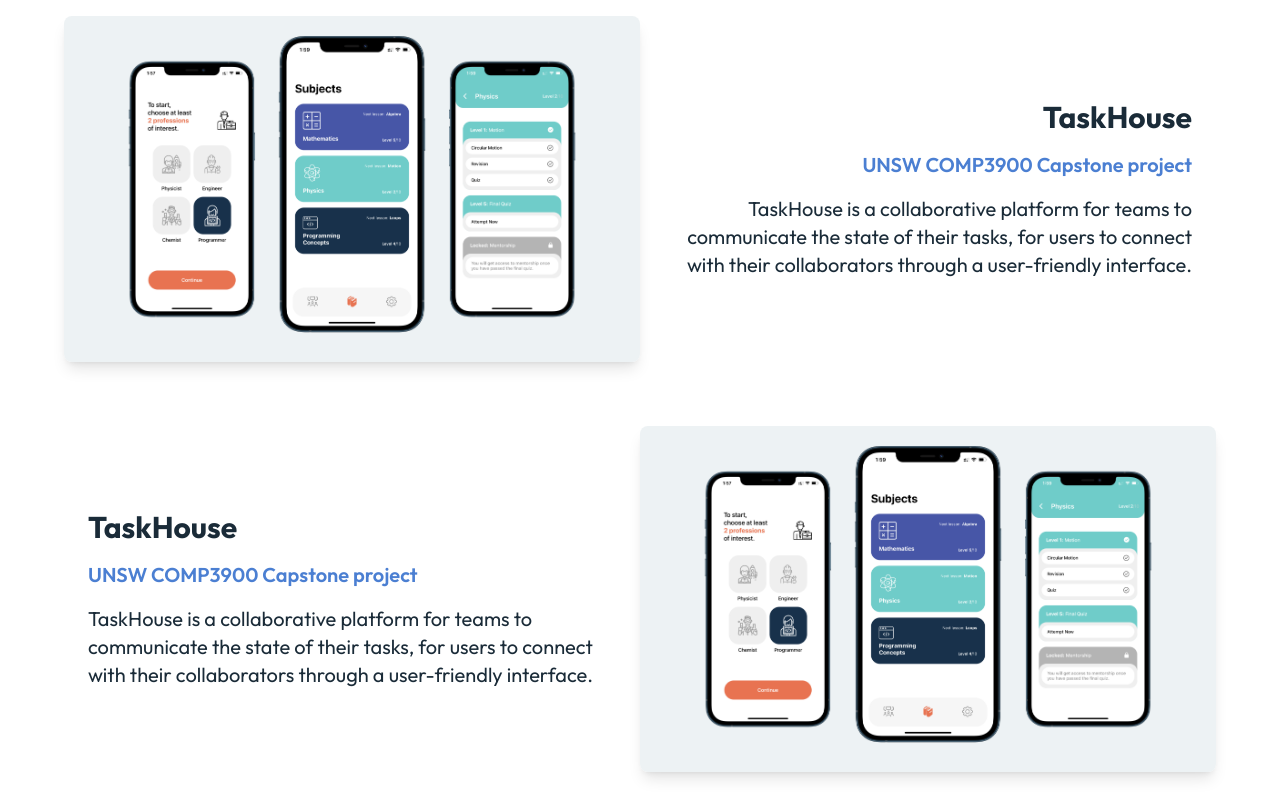
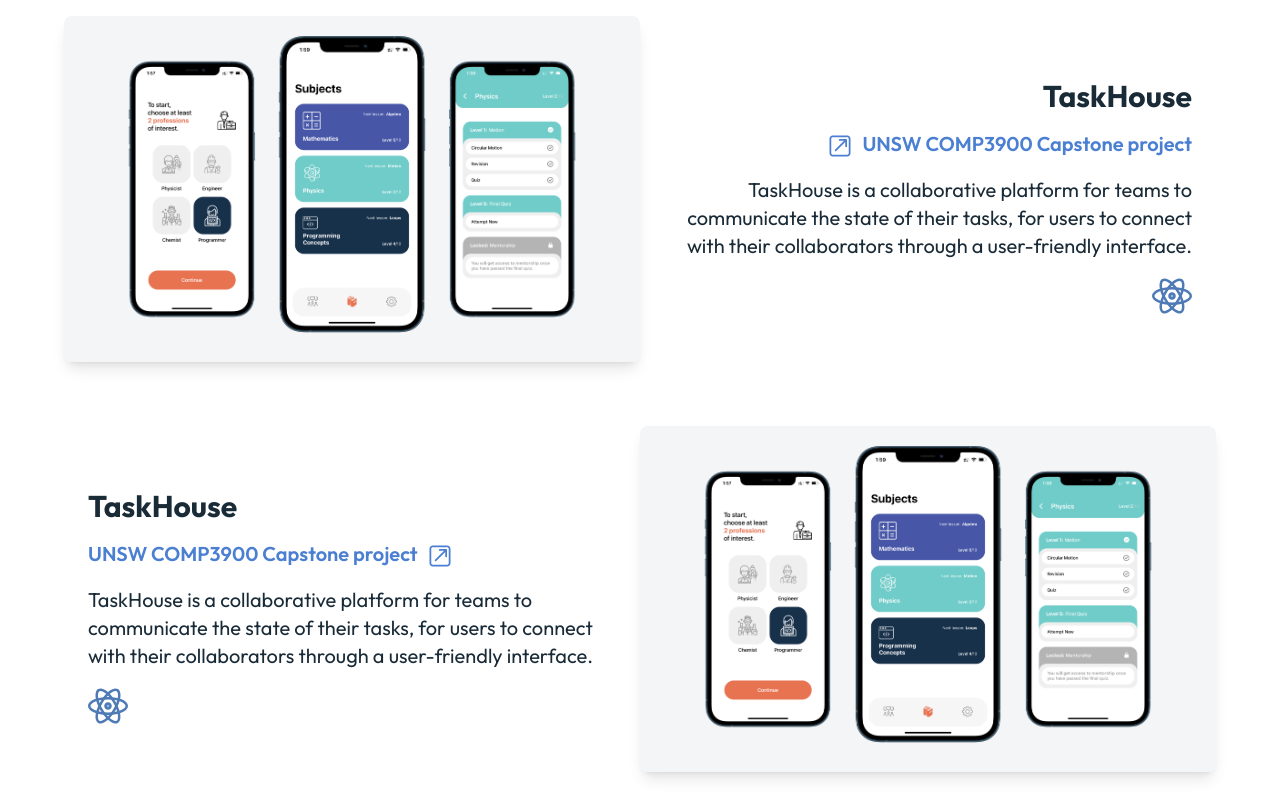
Before and after one commit to zijizhu/website, a Next.js app: page / in a window 1280 px wide. Shown: the part 920-1720 px from the top of the page. Built offline with nearby package versions, Linux system fonts and the light colour scheme.

Commit message:
project cards wip, added hooks

```diff
--- a/src/components/ProjectCard.tsx
+++ b/src/components/ProjectCard.tsx
@@ -1,6 +1,9 @@
 import clsx from 'clsx';
 import Image from 'next/image';
 
+import Linking from './icons/Linking';
+import { useWindowSize } from '../hooks';
+import ReactIcon from './icons/ReactIcon';
 import FootstepsImg from '../../public/footsteps.png';
 
 interface ProjectCardProps {
@@ -8,6 +11,9 @@
 }
 
 function ProjectCard({ imgLayout = 'left' }: ProjectCardProps) {
+  const { width } = useWindowSize();
+  const linkingOnLeft = width && width > 768 && imgLayout === 'left';
+
   return (
     <div
       className={clsx([
@@ -17,7 +23,7 @@
       ])}
     >
       <div
-        className="hidden md:block shadow-lg rounded-lg w-96 lg:w-144"
+        className="hidden md:block shadow-lg rounded-lg w-112 lg:w-144"
         style={{ fontSize: 0 }}
       >
         <Image src={FootstepsImg} alt="footsteps" className="rounded-lg" />
@@ -29,14 +35,27 @@
         ])}
       >
         <h2 className="py-4 text-3xl font-bold">TaskHouse</h2>
-        <h3 className="text-xl font-semibold text-primary">
-          UNSW COMP3900 Capstone project
-        </h3>
+        <a href="https://richardzhu.me/" className="flex items-center">
+          <span className="text-xl font-semibold text-primary">
+            {linkingOnLeft && (
+              <Linking className="inline mx-2 fill-primary w-7 h-7" />
+            )}
+            UNSW COMP3900 Capstone project
+            {!linkingOnLeft && (
+              <Linking className="inline mx-2 fill-primary w-7 h-7" />
+            )}
+          </span>
+        </a>
         <p className="py-4 text-lg lg:text-xl">
           TaskHouse is a collaborative platform for teams to communicate the
           state of their tasks, for users to connect with their collaborators
           through a user-friendly interface.
         </p>
+        <div
+          className={clsx(['flex', { 'md:justify-end': imgLayout === 'left' }])}
+        >
+          <ReactIcon height={40} width={40} />
+        </div>
       </div>
     </div>
   );
--- /dev/null
+++ b/src/components/icons/Linking.tsx
@@ -0,0 +1,15 @@
+import { SVGProps } from 'react';
+
+const Linking = (props: SVGProps<SVGSVGElement>) => (
+  <svg
+    xmlns="http://www.w3.org/2000/svg"
+    viewBox="0 0 48 48"
+    width={144}
+    height={144}
+    {...props}
+  >
+    <path d="M11.5 6C8.48 6 6 8.48 6 11.5v25c0 3.02 2.48 5.5 5.5 5.5h25c3.02 0 5.5-2.48 5.5-5.5v-25C42 8.48 39.52 6 36.5 6h-25zm0 3h25c1.398 0 2.5 1.102 2.5 2.5v25c0 1.398-1.102 2.5-2.5 2.5h-25A2.478 2.478 0 0 1 9 36.5v-25C9 10.102 10.102 9 11.5 9zm22.97 2.986a1.5 1.5 0 0 0-.161.014H23.5a1.5 1.5 0 1 0 0 3h7.379l-15.44 15.44a1.5 1.5 0 1 0 2.122 2.12L33 17.122V24.5a1.5 1.5 0 1 0 3 0V13.69a1.5 1.5 0 0 0-1.53-1.704z" />
+  </svg>
+);
+
+export default Linking;
--- /dev/null
+++ b/src/components/icons/ReactIcon.tsx
@@ -0,0 +1,31 @@
+import { SVGProps } from 'react';
+
+const ReactIcon = (props: SVGProps<SVGSVGElement>) => (
+  <svg
+    xmlns="http://www.w3.org/2000/svg"
+    viewBox="0 0 16 16"
+    width={80}
+    height={80}
+    {...props}
+  >
+    <path
+      fill="#4e7ab5"
+      d="M8 11.568c-4.561 0-8-1.534-8-3.568s3.439-3.568 8-3.568S16 5.966 16 8s-3.439 3.568-8 3.568zm0-6.136C3.875 5.432 1 6.785 1 8s2.875 2.568 7 2.568S15 9.215 15 8s-2.875-2.568-7-2.568z"
+    />
+    <path
+      fill="#4e7ab5"
+      d="M5.027 15c-.35 0-.668-.081-.947-.242-.455-.262-.783-.726-.948-1.343-.445-1.663.274-4.474 1.833-7.161C6.792 3.111 9.206 1 10.974 1c.35 0 .668.081.947.242.454.261.782.725.947 1.341.445 1.664-.274 4.475-1.834 7.162C9.21 12.888 6.796 15 5.027 15zm5.947-13C9.82 2 7.625 3.667 5.83 6.757c-1.41 2.43-2.106 5.002-1.732 6.4.097.359.258.606.48.734.971.558 3.526-1.09 5.591-4.649 1.411-2.431 2.107-5.003 1.733-6.401-.097-.358-.258-.605-.479-.732A.884.884 0 0 0 10.974 2z"
+    />
+    <path
+      fill="#4e7ab5"
+      d="M10.974 15c-1.769 0-4.183-2.112-6.008-5.254-1.56-2.686-2.279-5.497-1.834-7.161.165-.617.493-1.082.948-1.343A1.87 1.87 0 0 1 5.027 1c1.768 0 4.182 2.112 6.007 5.256 1.56 2.687 2.279 5.497 1.833 7.161-.165.617-.492 1.081-.946 1.341a1.87 1.87 0 0 1-.947.242zM5.027 2a.884.884 0 0 0-.449.109c-.223.128-.384.375-.48.735-.374 1.398.322 3.97 1.733 6.4C7.624 12.333 9.819 14 10.974 14a.881.881 0 0 0 .449-.109c.222-.127.383-.374.479-.733.375-1.398-.321-3.97-1.732-6.4C8.376 3.667 6.181 2 5.027 2z"
+    />
+    <path fill="#8bb7f0" d="M9 8a1 1 0 1 1-2 0 1 1 0 1 1 2 0z" />
+    <path
+      fill="#4e7ab5"
+      d="M8 9.5c-.827 0-1.5-.673-1.5-1.5S7.173 6.5 8 6.5s1.5.673 1.5 1.5S8.827 9.5 8 9.5zm0-2a.5.5 0 1 0 .002 1.002A.5.5 0 0 0 8 7.5z"
+    />
+  </svg>
+);
+
+export default ReactIcon;
--- /dev/null
+++ b/src/hooks/index.ts
@@ -0,0 +1 @@
+export * from './useWindowSize';
--- /dev/null
+++ b/src/hooks/useWindowSize.ts
@@ -0,0 +1,28 @@
+import { useEffect, useState } from 'react';
+
+function useWindowSize() {
+  const [windowSize, setWindowSize] = useState<{
+    width?: number;
+    height?: number;
+  }>({
+    width: undefined,
+    height: undefined
+  });
+
+  useEffect(() => {
+    function handleResize() {
+      setWindowSize({
+        width: window.innerWidth,
+        height: window.innerHeight
+      });
+    }
+    window.addEventListener('resize', handleResize);
+    handleResize();
+
+    return () => window.removeEventListener('resize', handleResize);
+  }, []);
+
+  return windowSize;
+}
+
+export { useWindowSize };
--- a/tailwind.config.js
+++ b/tailwind.config.js
@@ -10,6 +10,7 @@
     },
     extend: {
       spacing: {
+        112: '28rem',
         128: '32rem',
         144: '36rem',
         160: '40rem',
```
Also changed, not shown: public/footsteps.png, public/medician.png.
